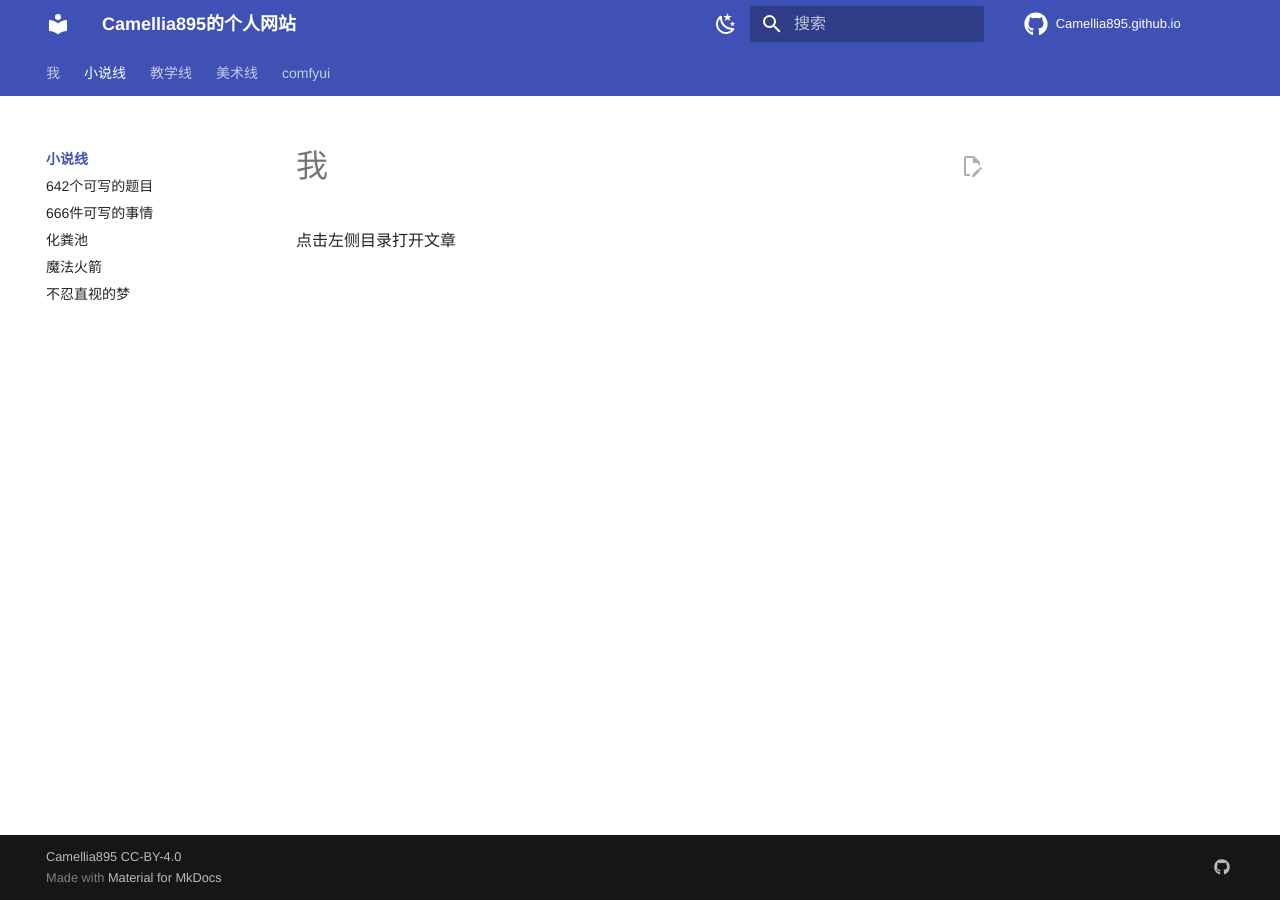
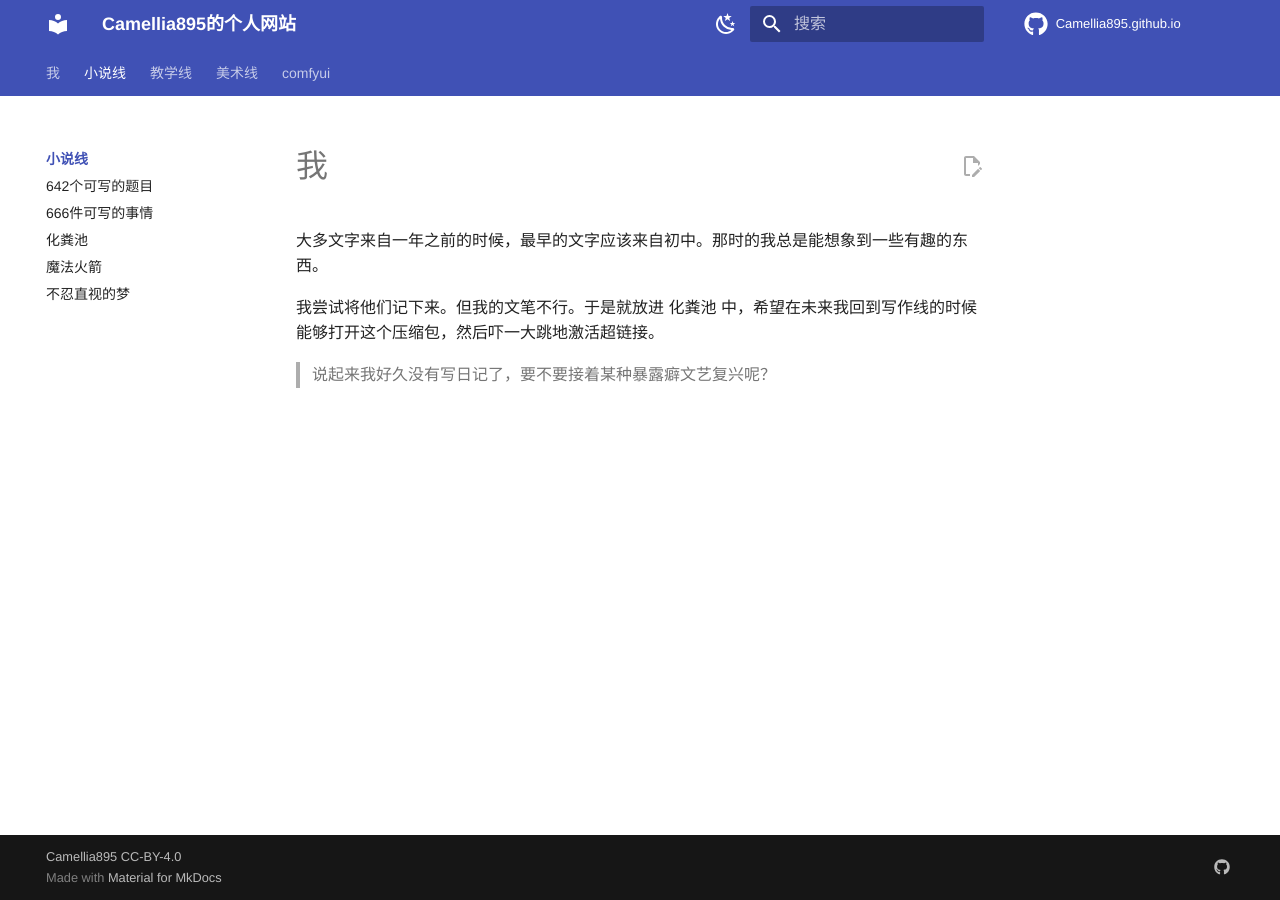
Before and after one commit to Camellia895/Camellia895.github.io, an MkDocs documentation site: the page built from docs/write/index.md, in a window 1280 px wide. Built offline with MkDocs 1.6.1 and Material for MkDocs 9.7.7, drawn with Linux system fonts in a browser that asks for light colours; some web fonts are replaced; comment, search, counter and statistics services are not loaded.

Commit message:
更新描述

```diff
--- a/docs/write/index.md
+++ b/docs/write/index.md
@@ -1,3 +1,7 @@
 # 我
 
-点击左侧目录打开文章
+大多文字来自一年之前的时候，最早的文字应该来自初中。那时的我总是能想象到一些有趣的东西。
+
+我尝试将他们记下来。但我的文笔不行。于是就放进 化粪池 中，希望在未来我回到写作线的时候能够打开这个压缩包，然后吓一大跳地激活超链接。
+
+> 说起来我好久没有写日记了，要不要接着某种暴露癖文艺复兴呢？
--- a/mkdocs.yml
+++ b/mkdocs.yml
@@ -29,9 +29,9 @@ nav:
   - comfyui:
     - comfyui/index.md
     - comfyui-nodes:
-      - comfyui/Comfyui-workflows/分类工作流节点编写.md
-      - comfyui/Comfyui-workflows/图像批生产工作流节点编写.md
-      - comfyui/Comfyui-workflows/wufucs节点编写.md
+      - comfyui/Comfyui-nodes/分类工作流节点编写.md
+      - comfyui/Comfyui-nodes/图像批生产工作流节点编写.md
+      - comfyui/Comfyui-nodes/wufucs节点编写.md
     - comfyui-workflows:
       - comfyui/Comfyui-workflows/分类工作流.md
       - comfyui/Comfyui-workflows/图像批生产工作流.md
```
Also changed, not shown: docs/comfyui/comfyui-nodes/wufucs节点编写.md (added).
